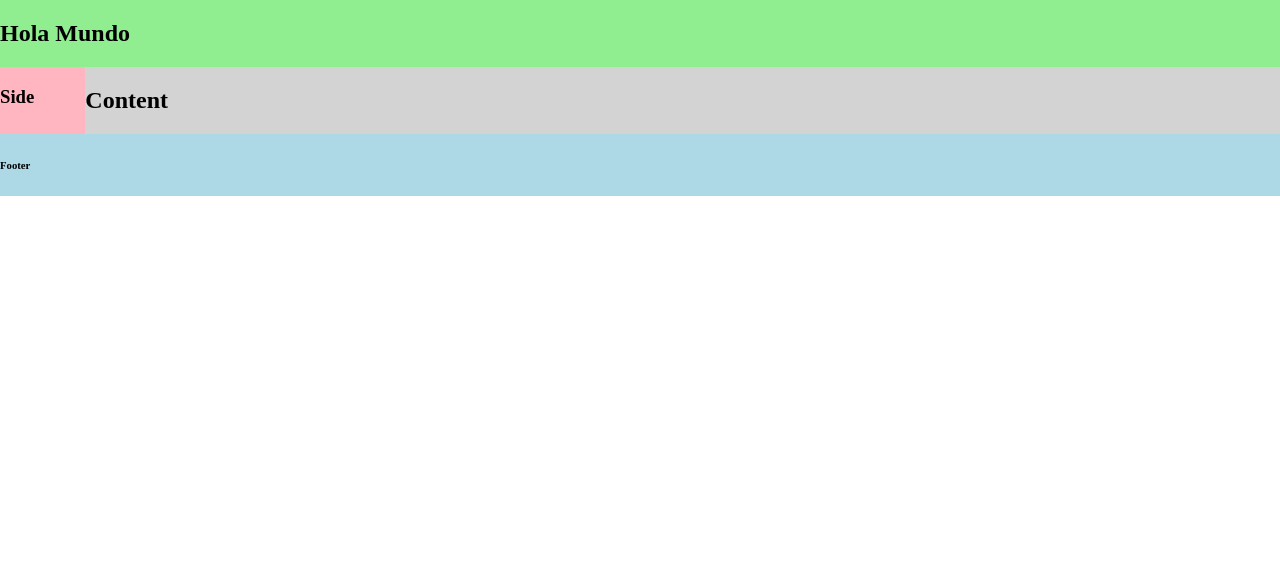
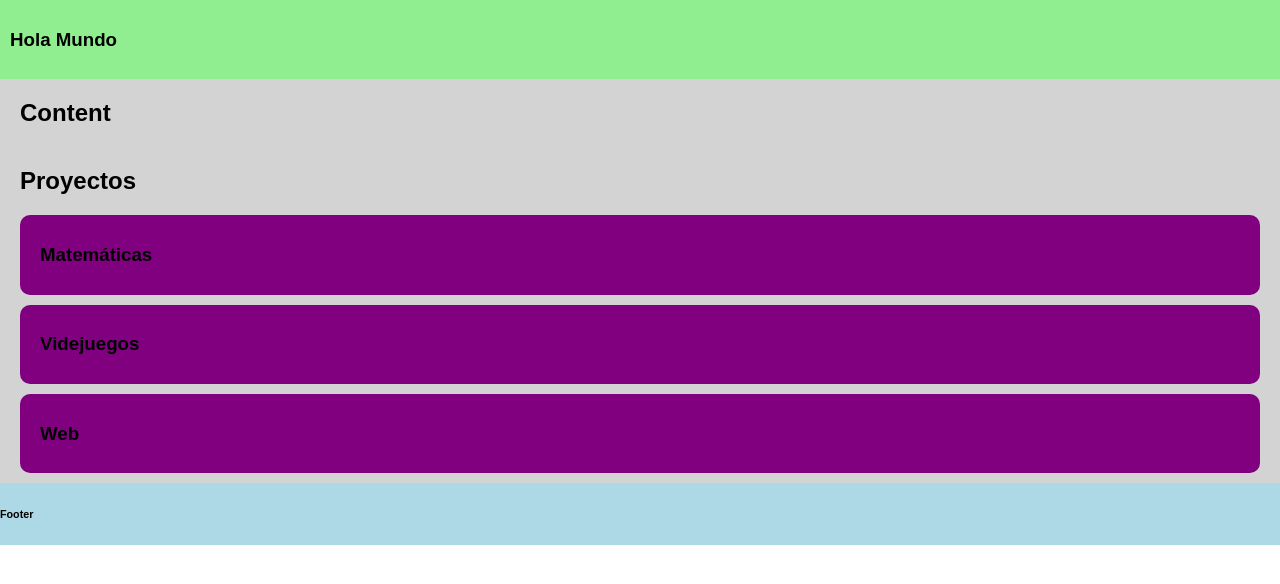
Before and after one commit to marcofuenteslopez/marcofuenteslopez.github.io, a plain HTML site: page index.html in a window 1280 px wide. Drawn offline with Linux system fonts and the light colour scheme.

Commit message:
Cambio en la interfaz

```diff
--- a/css/main.css
+++ b/css/main.css
@@ -13,20 +13,21 @@
   - footer
   - layout
   - navbar
-  - sidebar
+  - projects
 **/
 
 /***** ETIQUETAS *****/
 /* - body */
 body {
   margin: 0px;
+  font-family: sans-serif;
 }
 /* fin body */
 
 /***** CLASES *****/
 /* - content */
 .content {
-  flex: 14;
+
 }
 /* fin content */
 
@@ -40,7 +41,10 @@ body {
 /* - layout */
 .layout {
   display: flex;
+  flex-direction: column;
   background-color: lightgrey;
+  padding: 0px 20px;
+
 }
 
 
@@ -57,12 +61,34 @@ body {
   top: 0;
   display: flex;
   background-color: lightgreen;
+  padding: 10px;
 }
 /* fin navbar */
 
-/* - sidebar */
-.sidebar {
-  flex: 1;
-  background: lightpink;
+/* - projects */
+.projects-container {
 }
-/* fin sidebar */
+
+.project-topic {
+
+}
+
+.project-topic-header {
+  cursor: pointer;
+  background-color: purple;
+  padding: 10px 20px;
+  margin: 10px 0px;
+  border-radius: 10px;
+  transition: 1s;
+}
+
+.project-topic-header:hover {
+
+}
+
+.project-topic-content {
+  display: none;
+  /* display: flex; */
+  flex-direction: row;
+}
+/* fin projects */
--- a/index.html
+++ b/index.html
@@ -25,14 +25,50 @@
   </head>
   <body>
     <nav class="navbar">
-      <h1>Hola Mundo</h1>
+      <h3>Hola Mundo</h3>
     </nav>
     <div class="layout">
-      <section class="sidebar">
-        <h3>Side</h3>
-      </section>
       <section class="content">
         <h2>Content</h2>
+      </section>
+      <section class="projects-container">
+        <div class="header">
+          <h2>Proyectos</h2>
+        </div>
+        <div class="projects">
+          <div class="project-topic">
+            <div class="project-topic-header" onclick="toggleProjects('projectosMatematicas')">
+              <h3>Matemáticas</h3>
+            </div>
+            <div id="projectosMatematicas" class="project-topic-content">
+              <div class="project">
+                1
+              </div>
+              <div class="project">
+                2
+              </div>
+              <div class="project">
+                3
+              </div>
+            </div>
+          </div>
+          <div class="project-topic">
+            <div class="project-topic-header">
+              <h3>Videjuegos</h3>
+            </div>
+            <div class="project-topic-content">
+
+            </div>
+          </div>
+          <div class="project-topic">
+            <div class="project-topic-header">
+              <h3>Web</h3>
+            </div>
+            <div class="project-topic-content">
+
+            </div>
+          </div>
+        </div>
       </section>
     </div>
     <footer class="footer">
--- a/js/main.js
+++ b/js/main.js
@@ -1,3 +1,9 @@
 document.addEventListener('DOMContentLoaded', function(){
   console.log('JS!!!');
 });
+
+
+function toggleProjects(id){
+  var projects = document.getElementById(id);
+  projects.style.display = projects.style.display == 'none' ? 'flex' : 'none';
+}
```
